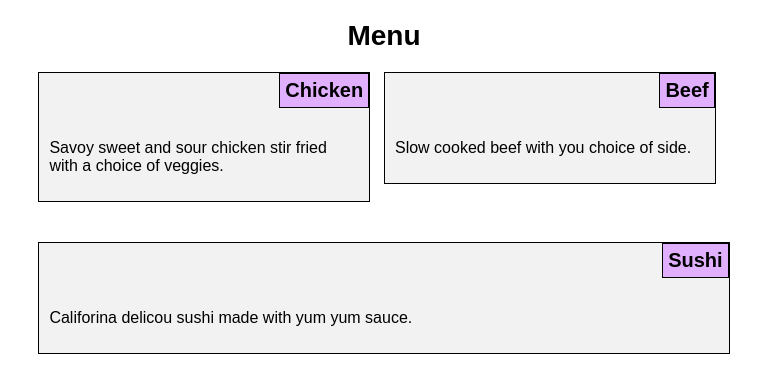
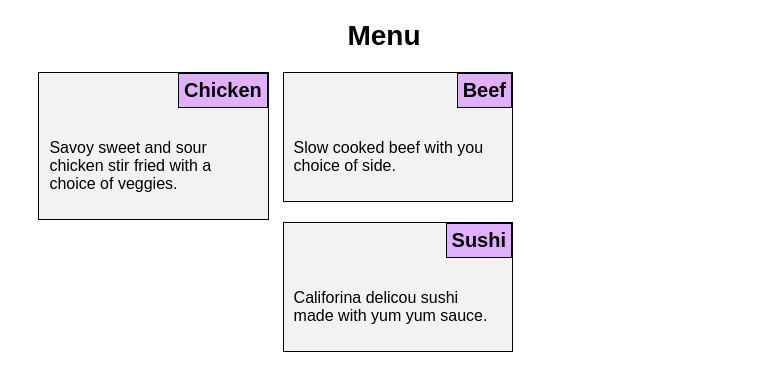
Before and after one commit to DragonNext1000/coursera-test, a plain HTML site: page module2-solution/index.html in a window 768 px wide. Drawn offline with Linux system fonts and the light colour scheme.

Commit message:
Update style.css

```diff
--- a/module2-solution/css/style.css
+++ b/module2-solution/css/style.css
@@ -49,18 +49,6 @@ html {
     font-weight: bold;
   }
 
-  /* Tablet view: 768px to 991px */
-  @media (min-width: 768px) and (max-width: 991px) {
-    .section {
-      width: 48%;
-      margin-right: 2%;
-      float: left;
-    }
-    .section:last-child {
-      width: 100%;
-      margin-top: 20px;
-      clear: both;
-    }
   }
 
 
```
